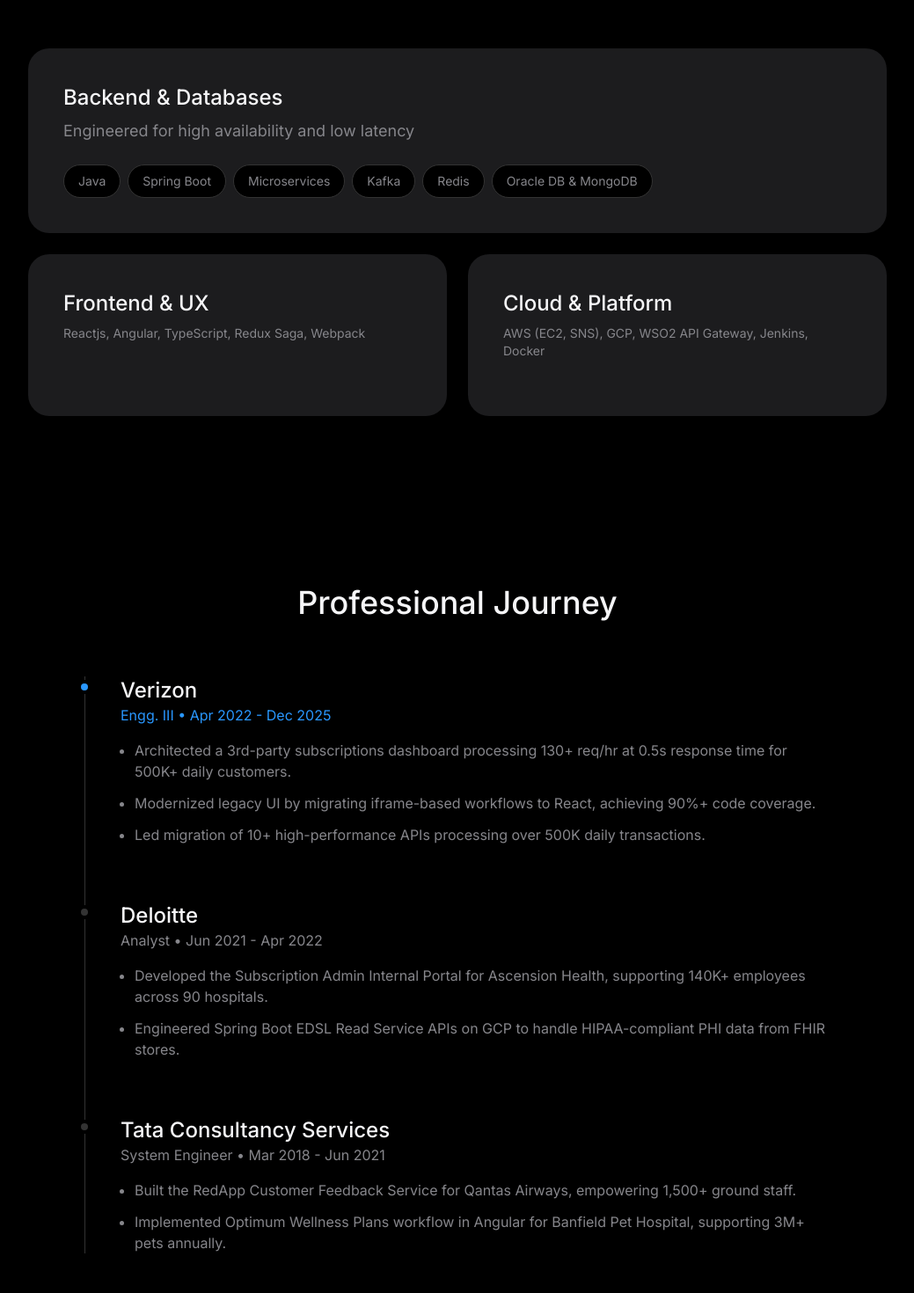
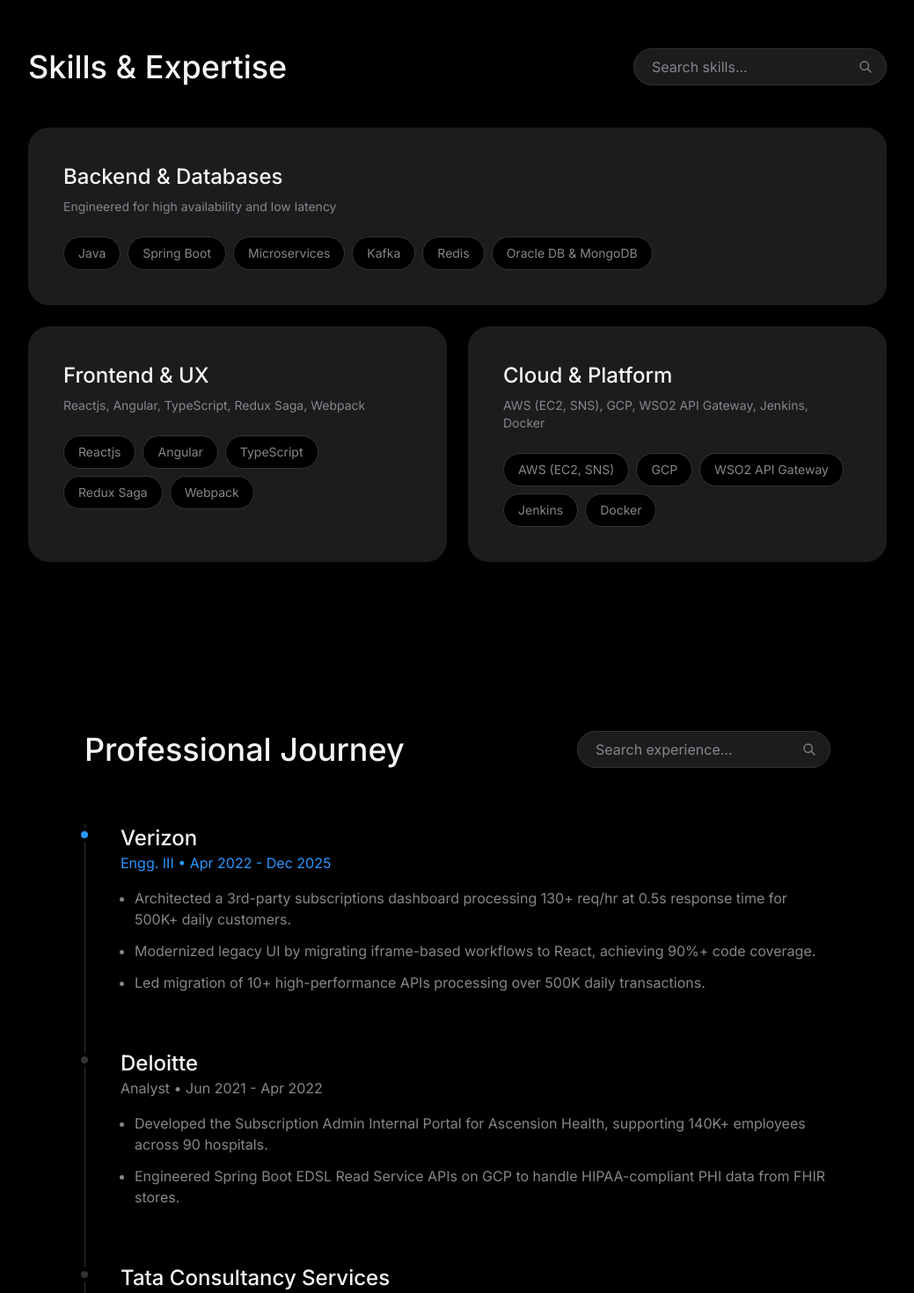
Before and after one commit to akhil-pallikonda/akhil-portfolio, an Angular app: page / in a window 1280 px wide. Shown: the part 1520-2990 px from the top of the page at 88% size, without its empty margins (120-1159 px from the left). Built offline with nearby package versions, Linux system fonts and the light colour scheme.

Commit message:
added search functionality with debouncing logic

```diff
--- a/src/app/experience/experience.html
+++ b/src/app/experience/experience.html
@@ -1,49 +1,37 @@
 <section id="experience" class="max-w-4xl mx-auto py-24 px-6">
-    <h2 class="text-4xl font-medium mb-16 text-center">Professional Journey</h2>
+    <div class="flex flex-col md:flex-row justify-between items-center mb-16 gap-4">
+        <h2 class="text-4xl font-medium text-center md:text-left">Professional Journey</h2>
+        <div class="relative w-full md:w-72">
+            <input type="text" [formControl]="searchControl" placeholder="Search experience..."
+                class="w-full bg-appleSurface text-appleText placeholder-appleMuted border border-[#333] rounded-full px-5 py-2 focus:outline-none focus:border-appleBlue transition-colors" />
+            <svg class="absolute right-4 top-1/2 -translate-y-1/2 w-4 h-4 text-appleMuted" fill="none"
+                stroke="currentColor" viewBox="0 0 24 24" xmlns="http://www.w3.org/2000/svg">
+                <path stroke-linecap="round" stroke-linejoin="round" stroke-width="2"
+                    d="M21 21l-6-6m2-5a7 7 0 11-14 0 7 7 0 0114 0z"></path>
+            </svg>
+        </div>
+    </div>
 
+    @if (filteredExperiences.length > 0) {
     <div class="space-y-16 border-l border-[#333] ml-4 md:ml-0 pl-6 md:pl-10 relative">
-
+        @for (exp of filteredExperiences; track exp.company) {
         <div class="relative">
             <div
-                class="absolute -left-[33px] md:-left-[49px] top-1 h-4 w-4 rounded-full bg-appleBlue border-4 border-appleBlack">
+                class="absolute -left-[33px] md:-left-[49px] top-1 h-4 w-4 rounded-full border-4 {{ exp.markerColorClass }}">
             </div>
-            <h3 class="text-2xl font-medium text-appleText">Verizon</h3>
-            <p class="text-appleBlue mb-4">Engg. III • Apr 2022 - Dec 2025</p>
+            <h3 class="text-2xl font-medium text-appleText">{{ exp.company }}</h3>
+            <p class="mb-4" [class.text-appleBlue]="exp.markerColorClass.includes('appleBlue')" [class.text-appleMuted]="!exp.markerColorClass.includes('appleBlue')">{{ exp.roleAndDate }}</p>
             <ul class="text-appleMuted space-y-3 list-disc ml-4">
-                <li>Architected a 3rd-party subscriptions dashboard processing 130+ req/hr at 0.5s response time for
-                    500K+ daily customers.</li>
-                <li>Modernized legacy UI by migrating iframe-based workflows to React, achieving 90%+ code coverage.
-                </li>
-                <li>Led migration of 10+ high-performance APIs processing over 500K daily transactions.</li>
+                @for (bullet of exp.bullets; track bullet) {
+                <li>{{ bullet }}</li>
+                }
             </ul>
         </div>
-
-        <div class="relative">
-            <div
-                class="absolute -left-[33px] md:-left-[49px] top-1 h-4 w-4 rounded-full bg-[#333] border-4 border-appleBlack">
-            </div>
-            <h3 class="text-2xl font-medium text-appleText">Deloitte</h3>
-            <p class="text-appleMuted mb-4">Analyst • Jun 2021 - Apr 2022</p>
-            <ul class="text-appleMuted space-y-3 list-disc ml-4">
-                <li>Developed the Subscription Admin Internal Portal for Ascension Health, supporting 140K+ employees
-                    across 90 hospitals.</li>
-                <li>Engineered Spring Boot EDSL Read Service APIs on GCP to handle HIPAA-compliant PHI data from FHIR
-                    stores.</li>
-            </ul>
-        </div>
-
-        <div class="relative">
-            <div
-                class="absolute -left-[33px] md:-left-[49px] top-1 h-4 w-4 rounded-full bg-[#333] border-4 border-appleBlack">
-            </div>
-            <h3 class="text-2xl font-medium text-appleText">Tata Consultancy Services</h3>
-            <p class="text-appleMuted mb-4">System Engineer • Mar 2018 - Jun 2021</p>
-            <ul class="text-appleMuted space-y-3 list-disc ml-4">
-                <li>Built the RedApp Customer Feedback Service for Qantas Airways, empowering 1,500+ ground staff.</li>
-                <li>Implemented Optimum Wellness Plans workflow in Angular for Banfield Pet Hospital, supporting 3M+
-                    pets annually.</li>
-            </ul>
-        </div>
-
+        }
     </div>
+    } @else {
+    <div class="text-center py-12">
+        <p class="text-appleMuted text-lg">No experience found matching your search.</p>
+    </div>
+    }
 </section>
--- a/src/app/experience/experience.ts
+++ b/src/app/experience/experience.ts
@@ -1,9 +1,89 @@
-import { Component } from '@angular/core';
+import { Component, OnInit, OnDestroy } from '@angular/core';
+import { CommonModule } from '@angular/common';
+import { ReactiveFormsModule, FormControl } from '@angular/forms';
+import { debounceTime, distinctUntilChanged, Subject, takeUntil } from 'rxjs';
+
+interface ExperienceItem {
+  company: string;
+  roleAndDate: string;
+  bullets: string[];
+  markerColorClass: string;
+}
 
 @Component({
   selector: 'app-experience',
-  imports: [],
+  imports: [CommonModule, ReactiveFormsModule],
   templateUrl: './experience.html',
   styleUrl: './experience.scss',
 })
-export class Experience {}
+export class Experience implements OnInit, OnDestroy {
+  searchControl = new FormControl('');
+
+  allExperiences: ExperienceItem[] = [
+    {
+      company: 'Verizon',
+      roleAndDate: 'Engg. III • Apr 2022 - Dec 2025',
+      bullets: [
+        'Architected a 3rd-party subscriptions dashboard processing 130+ req/hr at 0.5s response time for 500K+ daily customers.',
+        'Modernized legacy UI by migrating iframe-based workflows to React, achieving 90%+ code coverage.',
+        'Led migration of 10+ high-performance APIs processing over 500K daily transactions.'
+      ],
+      markerColorClass: 'bg-appleBlue border-appleBlack'
+    },
+    {
+      company: 'Deloitte',
+      roleAndDate: 'Analyst • Jun 2021 - Apr 2022',
+      bullets: [
+        'Developed the Subscription Admin Internal Portal for Ascension Health, supporting 140K+ employees across 90 hospitals.',
+        'Engineered Spring Boot EDSL Read Service APIs on GCP to handle HIPAA-compliant PHI data from FHIR stores.'
+      ],
+      markerColorClass: 'bg-[#333] border-appleBlack'
+    },
+    {
+      company: 'Tata Consultancy Services',
+      roleAndDate: 'System Engineer • Mar 2018 - Jun 2021',
+      bullets: [
+        'Built the RedApp Customer Feedback Service for Qantas Airways, empowering 1,500+ ground staff.',
+        'Implemented Optimum Wellness Plans workflow in Angular for Banfield Pet Hospital, supporting 3M+ pets annually.'
+      ],
+      markerColorClass: 'bg-[#333] border-appleBlack'
+    }
+  ];
+
+  filteredExperiences: ExperienceItem[] = [];
+
+  private destroy$ = new Subject<void>();
+
+  ngOnInit() {
+    this.filteredExperiences = [...this.allExperiences];
+
+    this.searchControl.valueChanges
+      .pipe(
+        debounceTime(50),
+        distinctUntilChanged(),
+        takeUntil(this.destroy$)
+      )
+      .subscribe((searchTerm) => {
+        this.filterExperiences(searchTerm || '');
+      });
+  }
+
+  filterExperiences(searchTerm: string) {
+    const term = searchTerm.toLowerCase().trim();
+    if (!term) {
+      this.filteredExperiences = [...this.allExperiences];
+      return;
+    }
+
+    this.filteredExperiences = this.allExperiences.filter(exp =>
+      exp.company.toLowerCase().includes(term) ||
+      exp.roleAndDate.toLowerCase().includes(term) ||
+      exp.bullets.some(bullet => bullet.toLowerCase().includes(term))
+    );
+  }
+
+  ngOnDestroy() {
+    this.destroy$.next();
+    this.destroy$.complete();
+  }
+}
--- a/src/app/skills/skills.html
+++ b/src/app/skills/skills.html
@@ -1,27 +1,37 @@
 <section class="max-w-5xl mx-auto py-24 px-6">
-    <div class="grid grid-cols-1 md:grid-cols-2 gap-6">
-        <div class="bg-appleSurface p-10 rounded-[24px] md:col-span-2 hover:scale-[1.01] transition-transform">
-            <h3 class="text-2xl font-medium text-appleText mb-2">Backend & Databases</h3>
-            <p class="text-appleMuted text-lg mb-6">Engineered for high availability and low latency</p>
-            <div class="flex flex-wrap gap-2 text-sm">
-                <span class="bg-black text-appleMuted px-4 py-2 rounded-full border border-[#333]">Java</span>
-                <span class="bg-black text-appleMuted px-4 py-2 rounded-full border border-[#333]">Spring Boot</span>
-                <span class="bg-black text-appleMuted px-4 py-2 rounded-full border border-[#333]">Microservices</span>
-                <span class="bg-black text-appleMuted px-4 py-2 rounded-full border border-[#333]">Kafka</span>
-                <span class="bg-black text-appleMuted px-4 py-2 rounded-full border border-[#333]">Redis</span>
-                <span class="bg-black text-appleMuted px-4 py-2 rounded-full border border-[#333]">Oracle DB &
-                    MongoDB</span>
-            </div>
-        </div>
-
-        <div class="bg-appleSurface p-10 rounded-[24px] hover:scale-[1.02] transition-transform">
-            <h3 class="text-2xl font-medium text-appleText mb-2">Frontend & UX</h3>
-            <p class="text-appleMuted text-sm mb-6">Reactjs, Angular, TypeScript, Redux Saga, Webpack</p>
-        </div>
-
-        <div class="bg-appleSurface p-10 rounded-[24px] hover:scale-[1.02] transition-transform">
-            <h3 class="text-2xl font-medium text-appleText mb-2">Cloud & Platform</h3>
-            <p class="text-appleMuted text-sm mb-6">AWS (EC2, SNS), GCP, WSO2 API Gateway, Jenkins, Docker</p>
+    <div class="flex flex-col md:flex-row justify-between items-center mb-12 gap-4">
+        <h2 class="text-4xl font-medium text-appleText">Skills & Expertise</h2>
+        <div class="relative w-full md:w-72">
+            <input type="text" [formControl]="searchControl" placeholder="Search skills..."
+                class="w-full bg-appleSurface text-appleText placeholder-appleMuted border border-[#333] rounded-full px-5 py-2 focus:outline-none focus:border-appleBlue transition-colors" />
+            <svg class="absolute right-4 top-1/2 -translate-y-1/2 w-4 h-4 text-appleMuted" fill="none"
+                stroke="currentColor" viewBox="0 0 24 24" xmlns="http://www.w3.org/2000/svg">
+                <path stroke-linecap="round" stroke-linejoin="round" stroke-width="2"
+                    d="M21 21l-6-6m2-5a7 7 0 11-14 0 7 7 0 0114 0z"></path>
+            </svg>
         </div>
     </div>
+
+    <div class="grid grid-cols-1 md:grid-cols-2 gap-6">
+        @for (category of filteredSkillCategories; track category.title; let first = $first) {
+        <div class="bg-appleSurface p-10 rounded-[24px] hover:scale-[1.02] transition-transform" [class.md:col-span-2]="first">
+            <h3 class="text-2xl font-medium text-appleText mb-2">{{ category.title }}</h3>
+            <p class="text-appleMuted text-sm mb-6" [class.text-lg]="first">{{ category.subtitle }}</p>
+            @if (category.skills.length > 0) {
+            <div class="flex flex-wrap gap-2 text-sm">
+                @for (skill of category.skills; track skill) {
+                <span class="bg-black text-appleMuted px-4 py-2 rounded-full border border-[#333]">
+                    {{ skill }}
+                </span>
+                }
+            </div>
+            }
+        </div>
+        }
+        @empty {
+        <div class="col-span-1 md:col-span-2 text-center py-12">
+            <p class="text-appleMuted text-lg">No skills found matching your search.</p>
+        </div>
+        }
+    </div>
 </section>
--- a/src/app/skills/skills.ts
+++ b/src/app/skills/skills.ts
@@ -1,9 +1,84 @@
-import { Component } from '@angular/core';
+import { Component, OnInit, OnDestroy } from '@angular/core';
+import { CommonModule } from '@angular/common';
+import { ReactiveFormsModule, FormControl } from '@angular/forms';
+import { debounceTime, distinctUntilChanged, Subject, takeUntil } from 'rxjs';
+
+interface SkillCategory {
+  title: string;
+  subtitle: string;
+  skills: string[];
+}
 
 @Component({
   selector: 'app-skills',
-  imports: [],
+  imports: [CommonModule, ReactiveFormsModule],
   templateUrl: './skills.html',
   styleUrl: './skills.scss',
 })
-export class Skills {}
+export class Skills implements OnInit, OnDestroy {
+  searchControl = new FormControl('');
+
+  allSkillCategories: SkillCategory[] = [
+    {
+      title: 'Backend & Databases',
+      subtitle: 'Engineered for high availability and low latency',
+      skills: ['Java', 'Spring Boot', 'Microservices', 'Kafka', 'Redis', 'Oracle DB & MongoDB']
+    },
+    {
+      title: 'Frontend & UX',
+      subtitle: 'Reactjs, Angular, TypeScript, Redux Saga, Webpack',
+      skills: ['Reactjs', 'Angular', 'TypeScript', 'Redux Saga', 'Webpack']
+    },
+    {
+      title: 'Cloud & Platform',
+      subtitle: 'AWS (EC2, SNS), GCP, WSO2 API Gateway, Jenkins, Docker',
+      skills: ['AWS (EC2, SNS)', 'GCP', 'WSO2 API Gateway', 'Jenkins', 'Docker']
+    }
+  ];
+
+  filteredSkillCategories: SkillCategory[] = [];
+
+  private destroy$ = new Subject<void>();
+
+  ngOnInit() {
+    this.filteredSkillCategories = [...this.allSkillCategories];
+
+    this.searchControl.valueChanges
+      .pipe(
+        debounceTime(50),
+        distinctUntilChanged(),
+        takeUntil(this.destroy$)
+      )
+      .subscribe((searchTerm) => {
+        this.filterSkills(searchTerm || '');
+      });
+  }
+
+  filterSkills(searchTerm: string) {
+    const term = searchTerm.toLowerCase().trim();
+    if (!term) {
+      this.filteredSkillCategories = [...this.allSkillCategories];
+      return;
+    }
+
+    this.filteredSkillCategories = this.allSkillCategories.map(category => {
+      const matchedSkills = category.skills.filter(skill =>
+        skill.toLowerCase().includes(term)
+      );
+
+      return {
+        ...category,
+        skills: matchedSkills
+      };
+    }).filter(category =>
+      category.skills.length > 0 ||
+      category.title.toLowerCase().includes(term) ||
+      category.subtitle.toLowerCase().includes(term)
+    );
+  }
+
+  ngOnDestroy() {
+    this.destroy$.next();
+    this.destroy$.complete();
+  }
+}
```
